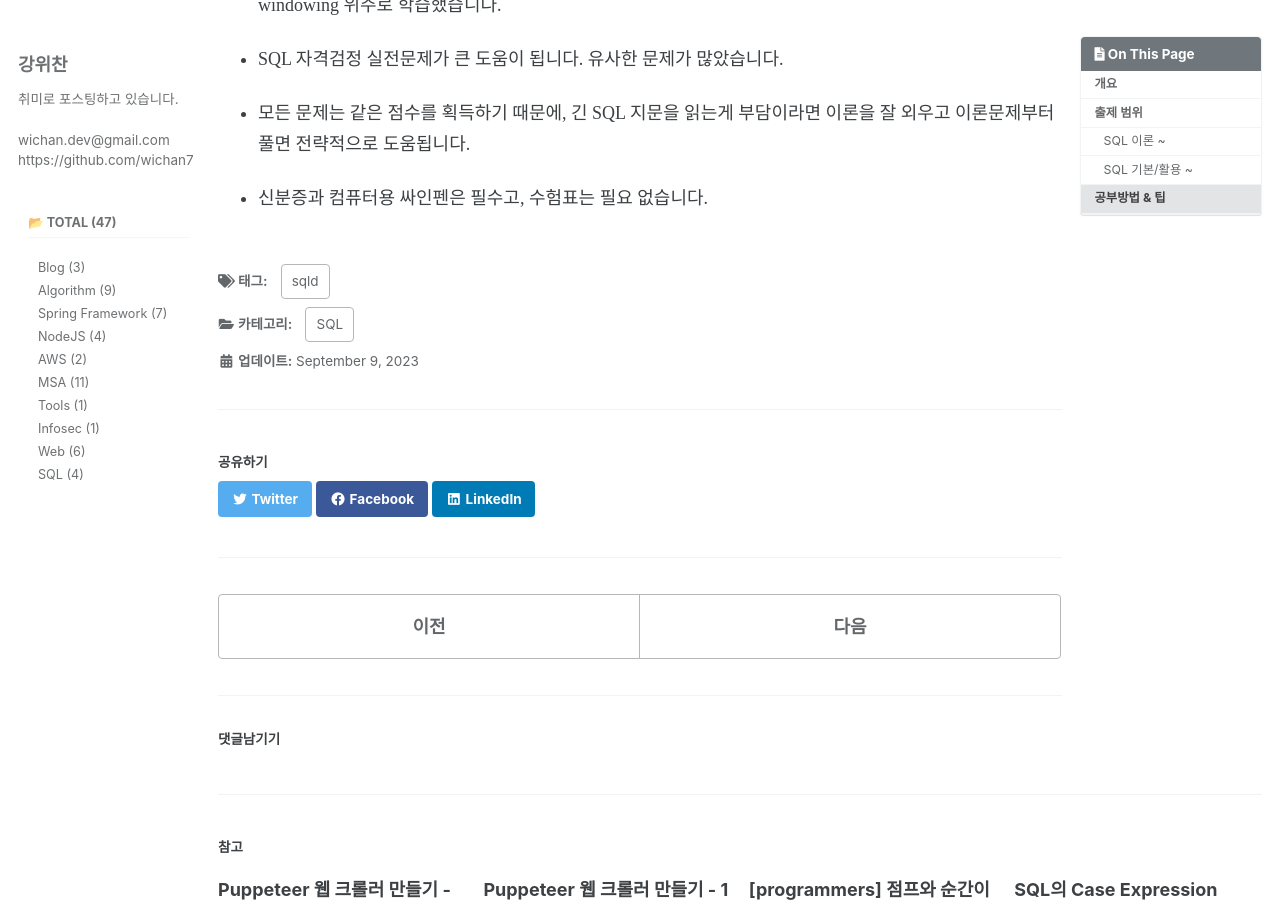
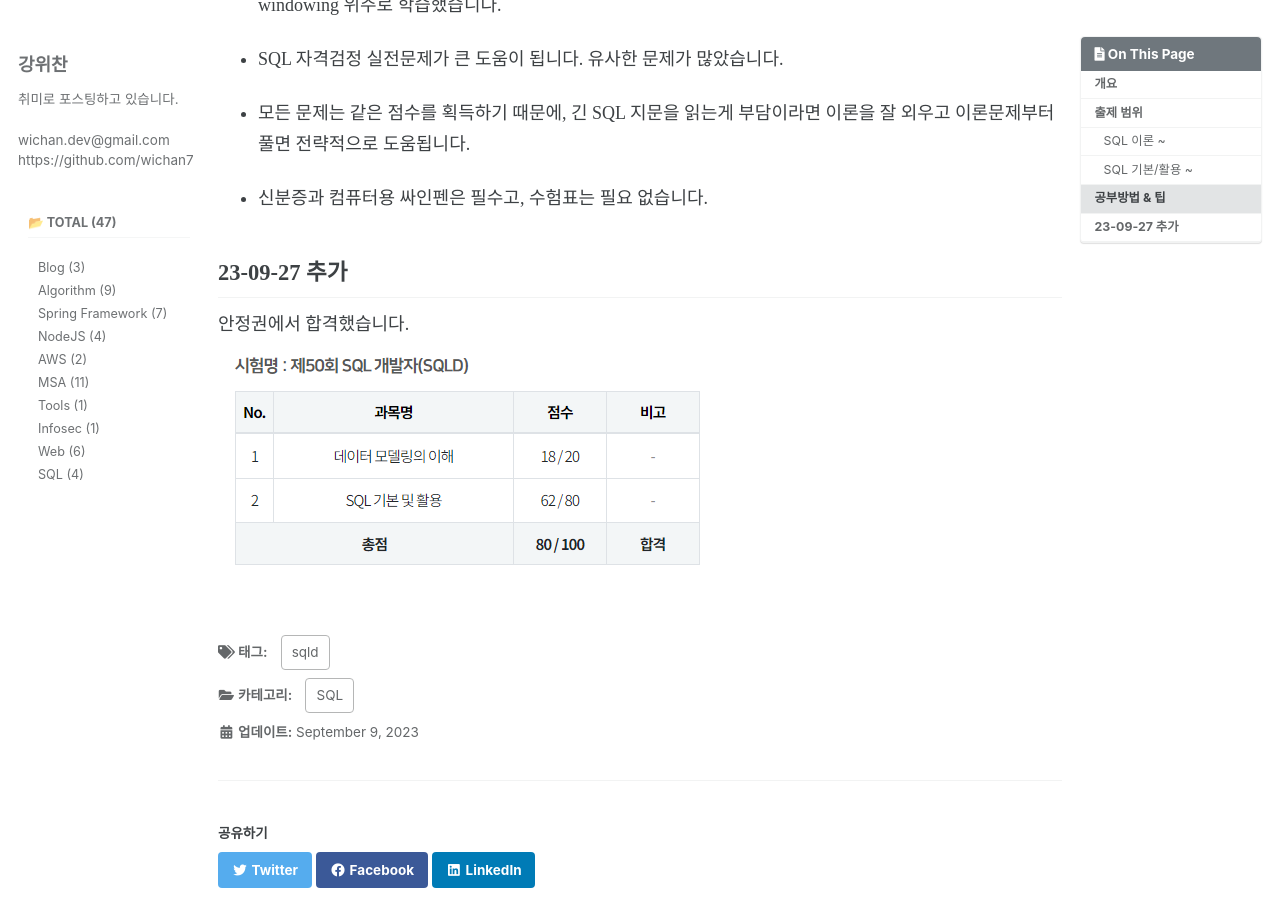
Before and after one commit to wichan7/wichan7.github.io, a Jekyll site: the page built from _posts/2023-09-09-sqld-50th.md, in a window 1280 px wide and 900 px high, scrolled down 1934 px. Built offline with Jekyll 4.4.1, drawn with Linux system fonts in a browser that asks for light colours; cached includes are drawn as plain includes; some web fonts are replaced; comment, search, counter and statistics services are not loaded.

Commit message:
Post: sqld 이미지 추가

```diff
--- a/_posts/2023-09-09-sqld-50th.md
+++ b/_posts/2023-09-09-sqld-50th.md
@@ -60,3 +60,7 @@ tags:
 * 모든 문제는 같은 점수를 획득하기 때문에, 긴 SQL 지문을 읽는게 부담이라면 이론을 잘 외우고 이론문제부터 풀면 전략적으로 도움됩니다.
 
 * 신분증과 컴퓨터용 싸인펜은 필수고, 수험표는 필요 없습니다.
+
+## 23-09-27 추가
+안정권에서 합격했습니다.
+![structure](/assets/images/sqld/sqld-score.png)
```
Also changed, not shown: assets/images/sqld/sqld-score.png (added).
